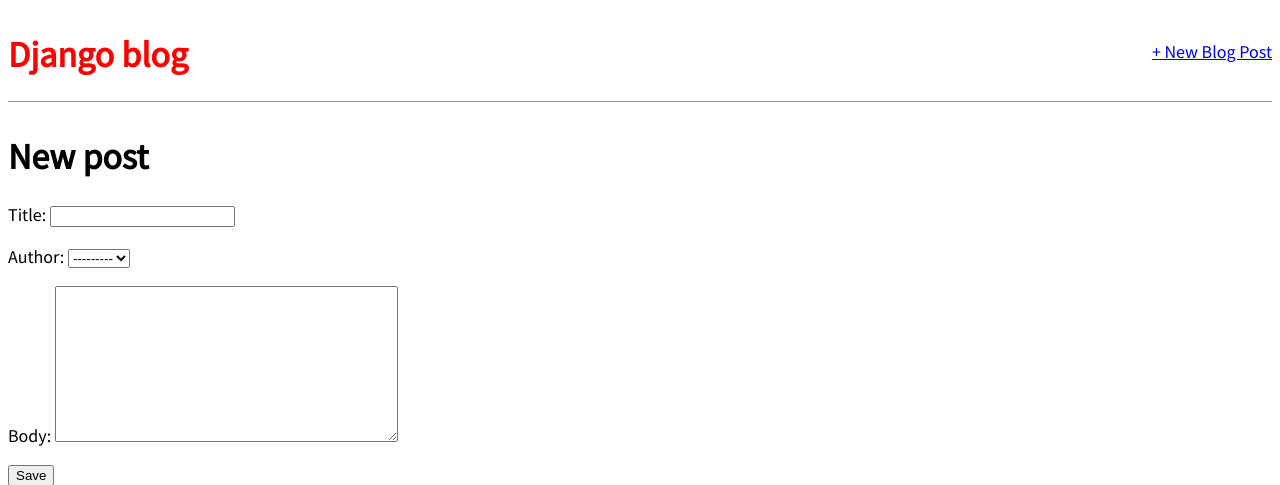
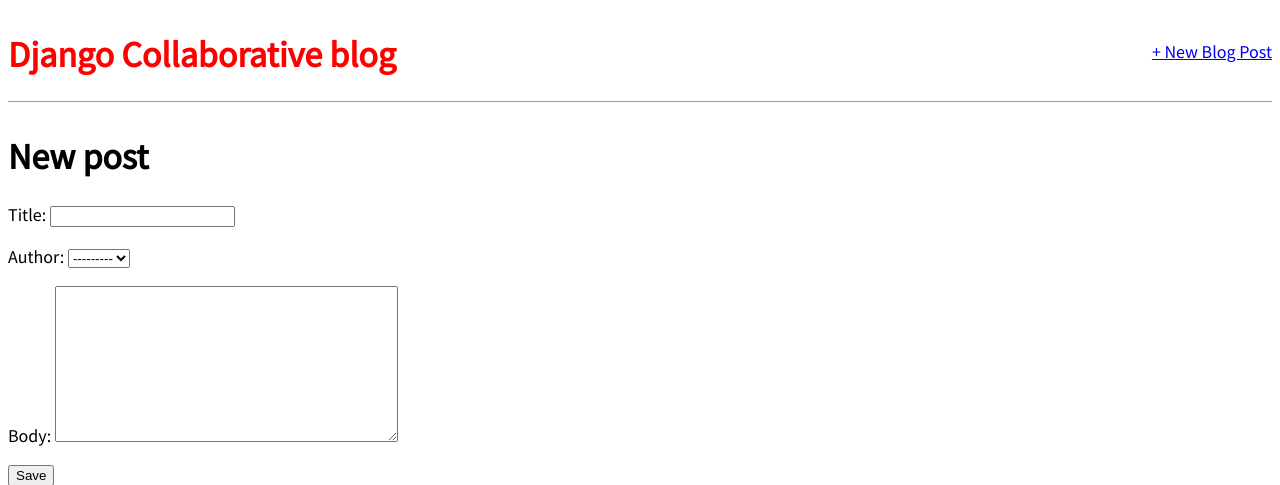
Before and after one commit to ClioGMU/ch-5-blog-app-lcrossley, a Django app: page /post/new/ in a window 1280 px wide. Shown: the top 485 px of the page. Run offline with Django 3.2, Linux system fonts and the light colour scheme.

Commit message:
Change title

```diff
--- a/templates/base.html
+++ b/templates/base.html
@@ -1,16 +1,18 @@
 {% load static %}
 <html>
+
 <head>
     <title>Django blog</title>
-        <link href="https://fonts.googleapis.com/css?family=Source+Sans+Pro:400"
-        rel="stylesheet">
+    <link href="https://fonts.googleapis.com/css?family=Source+Sans+Pro:400" rel="stylesheet">
     <link href="{% static 'css/base.css' %}" rel="stylesheet">
 </head>
+
 <body>
     <div>
+
         <header>
             <div class="nav-left">
-                    <h1><a href="{% url 'home' %}">Django blog</a></h1>
+                <h1><a href="{% url 'home' %}">Django Collaborative blog</a></h1>
             </div>
             <div class="nav-right">
                 <a href="{% url 'post_new' %}">+ New Blog Post</a>
@@ -20,4 +22,5 @@
         {% endblock content %}
     </div>
 </body>
+
 </html>
```
Lines whose indentation alone changed are shown as unchanged.
